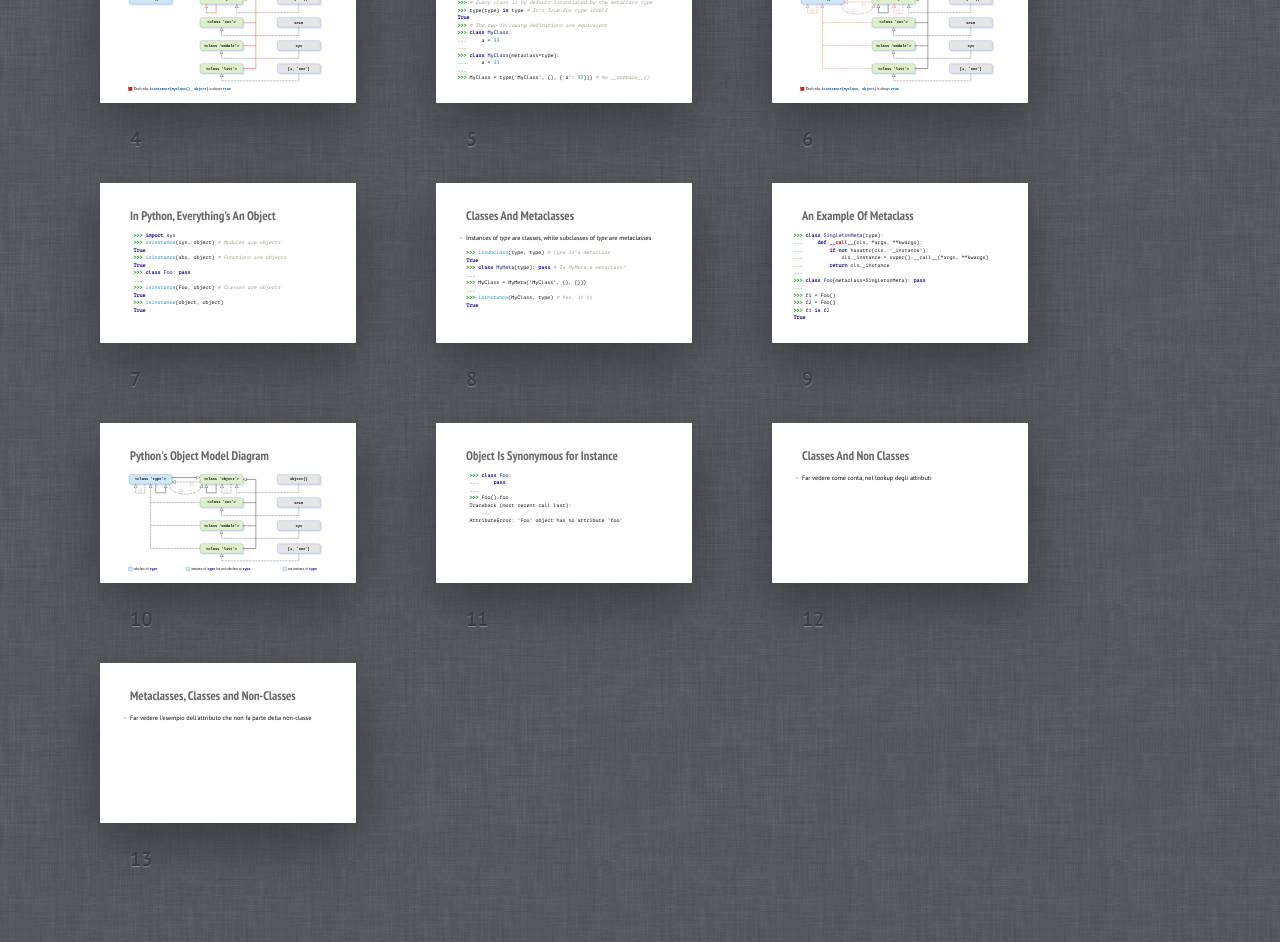
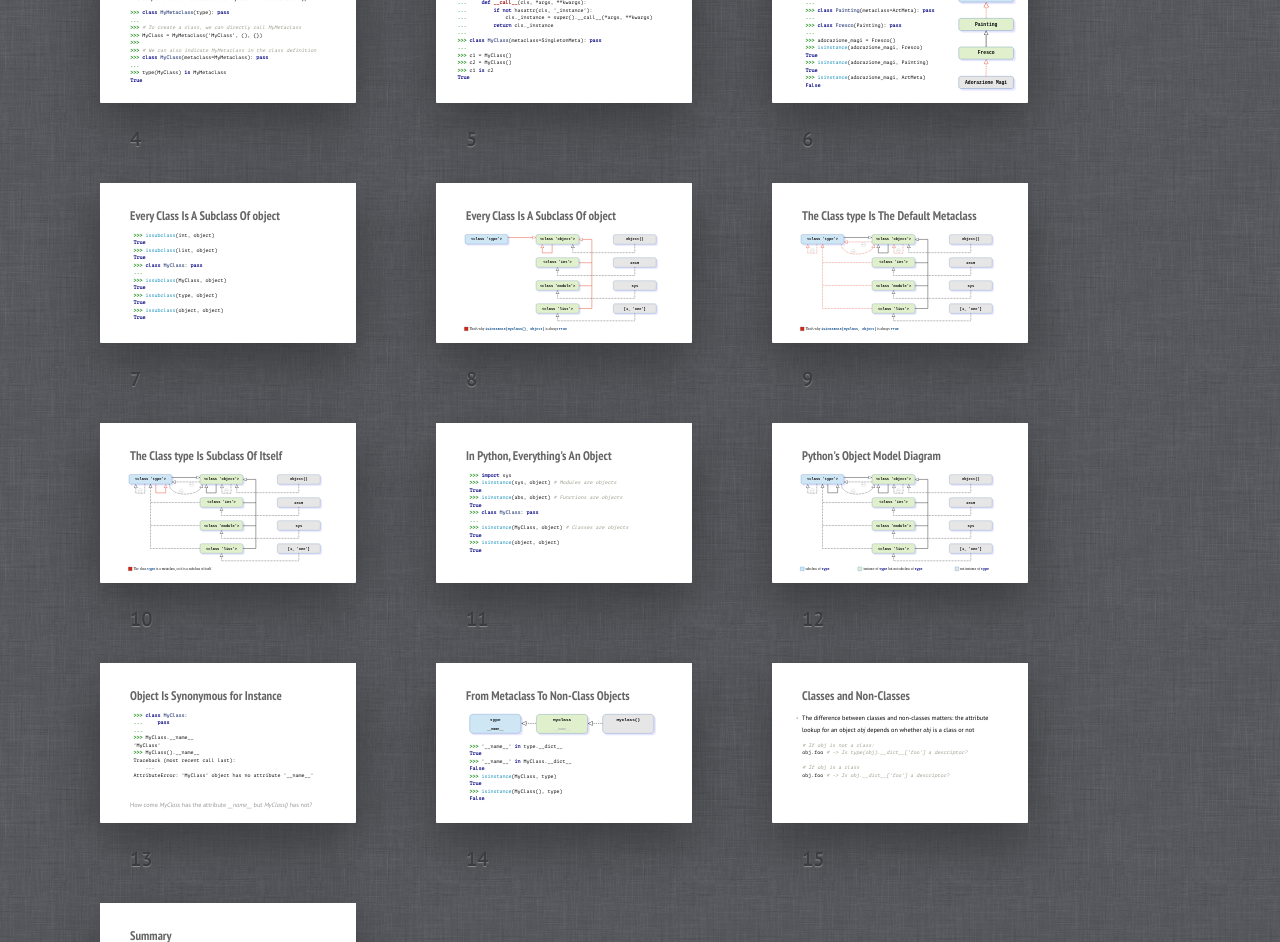
Before and after one commit to marco-buttu/pycon_objmodel, a plain HTML site: page index.html in a window 1280 px wide. Shown: the part 527-1469 px from the top of the page. Drawn offline with Linux system fonts and the light colour scheme.

Commit message:
Added isinstance()

```diff
--- a/index.html
+++ b/index.html
@@ -60,6 +60,110 @@
         Wikipedia</a>, the free encyclopedia</figcaption>
     </div></section>
 
+    <section class="slide" id="Metaclass"><div>
+        <h2>The Class type Is The Base-Metaclass</h2>
+        <ul>
+            <li>A <i>metaclass</i> is an object able to create classes</li>
+            <li>The class <i>type</i> is a metaclass, and it's the default
+            one:</i></li>
+        </ul>
+        <pre>
+        <code class="python">
+        >>> class MyClass: # By default metaclass=type
+        ...     a = 33
+        ...
+        >>> class MyClass(metaclass=type): # Explicit definition
+        ...     a = 33
+        ...
+        >>> MyClass = type('MyClass', (), {'a': 33}) # No __prepare__()
+        </code>
+        </pre>
+        <style>
+            #Metaclass pre {
+                margin-top:-30px;
+                margin-left:35px;
+            }
+        </style>
+    </div></section>
+
+    <section class="slide" id="UserDefinedMetaclasses"><div>
+        <h2>User-Defined Metaclasses</h2>
+        <ul>
+            <li>It is easy to create a metaclass: we can just define a
+            subclass of <i>type</i></li>
+        </ul>
+        <pre>
+        <code class="python">
+        >>> class MyMetaclass(type): pass
+        ...
+        >>> # To create a class, we can directly call MyMetaclass
+        >>> MyClass = MyMetaclass('MyClass', (), {})
+        >>>
+        >>> # We can also indicate MyMetaclass in the class definition
+        >>> class MyClass(metaclass=MyMetaclass): pass
+        ...
+        >>> type(MyClass) is MyMetaclass
+        True
+        </code>
+        </pre>
+        <style>
+            #UserDefinedMetaclasses pre {
+                margin-top:-30px;
+                margin-left:35px;
+            }
+        </style>
+    </div></section>
+
+    <section class="slide"><div>
+        <h2>An Example Of Metaclass</h2>
+        <pre>
+        <code class="python">
+        >>> class SingletonMeta(type):
+        ...     def __call__(cls, *args, **kwargs):
+        ...         if not hasattr(cls, '_instance'):
+        ...             cls._instance = super().__call__(*args, **kwargs)
+        ...         return cls._instance
+        ...
+        >>> class MyClass(metaclass=SingletonMeta): pass
+        ...
+        >>> c1 = MyClass()
+        >>> c2 = MyClass()
+        >>> c1 is c2
+        True
+        </code>
+        </pre>
+    </div></section>
+
+
+    <section class="slide" id="Isinstance"><div>
+        <h2>The built-in isinstance() function</h2>
+        <pre>
+            <code class="python">
+            >>> class ArtMeta(type): pass
+            ...
+            >>> class Painting(metaclass=ArtMeta): pass
+            ...
+            >>> class Fresco(Painting): pass
+            ...
+            >>> adorazione_magi = Fresco()
+            >>> isinstance(adorazione_magi, Fresco)
+            True
+            >>> isinstance(adorazione_magi, Painting)
+            True
+            >>> isinstance(adorazione_magi, ArtMeta)
+            False
+            </code>
+        </pre>
+        <img src="pictures/isinstance.svg" alt="Isinstance function">
+        <style>
+            #Isinstance img {
+                margin-top:-650px;
+                margin-left:550px;
+                width: 15em;
+            }
+        </style>
+    </div></section>
+
     <section class="slide"><div>
         <h2>Every Class Is A Subclass Of object</h2>
         <pre>
@@ -80,7 +184,6 @@
         </pre>
     </div></section>
 
-
     <section class="slide" id="Object-Model-1"><div>
         <h2>Every Class Is A Subclass Of object</h2>
         <img src="pictures/objmodel_1.svg" alt="Object Model Diagram 1">
@@ -93,28 +196,8 @@
         </style>
     </div></section>
 
-    <section class="slide"><div>
-        <h2>The Class type Is The Base-Metaclass</h2>
-        <pre>
-        <code class="python">
-        >>> # A metaclass is an object able to create classes
-        >>> # Every class is by default istantiated by the metaclass type
-        >>> type(type) is type # It's True for type itself
-        True
-        >>> # The two following definitions are equivalent
-        >>> class MyClass:
-        ...     a = 33
-        ...
-        >>> class MyClass(metaclass=type):
-        ...     a = 33
-        ...
-        >>> MyClass = type('MyClass', (), {'a': 33})} # No __prepare__()
-        </code>
-        </pre>
-    </div></section>
-
     <section class="slide" id="Object-Model-2"><div>
-        <h2>The Class type Is The Base-Metaclass</h2>
+        <h2>The Class type Is The Default Metaclass</h2>
         <img src="pictures/objmodel_2.svg" alt="Object Model Diagram 2">
         <style>
             #Object-Model-2 img {
@@ -125,6 +208,19 @@
         </style>
     </div></section>
 
+    <section class="slide" id="Object-Model-3"><div>
+        <h2>The Class type Is Subclass Of Itself</h2>
+        <img src="pictures/objmodel_3.svg" alt="Object Model Diagram 3">
+        <style>
+            #Object-Model-3 img {
+                margin-top:0px;
+                margin-left:-20px;
+                width: 32em;
+            }
+        </style>
+    </div></section>
+
+
     <section class="slide"><div>
         <h2>In Python, Everything's An Object</h2>
         <pre>
@@ -134,59 +230,13 @@
             True
             >>> isinstance(abs, object) # Functions are objects
             True
-            >>> class Foo: pass
+            >>> class MyClass: pass
             ...
-            >>> isinstance(Foo, object) # Classes are objects
+            >>> isinstance(MyClass, object) # Classes are objects
             True
             >>> isinstance(object, object)
             True
             </code>
-        </pre>
-    </div></section>
-
-    <section class="slide" id="Classification"><div>
-        <h2>Classes And Metaclasses</h2>
-        <ul>
-            <li>Instances of <i>type</i> are classes, while
-            subclasses of <i>type</i> are metaclasses</li>
-        </ul>
-        <pre>
-        <code class="python">
-        >>> issubclass(type, type) # type is a metaclass
-        True
-        >>> class MyMeta(type): pass # Is MyMeta a metaclass?
-        ...
-        >>> MyClass = MyMeta('MyClass', (), {})}
-        ...
-        >>> isinstance(MyClass, type) # Yes, it is
-        True
-        </code>
-        </pre>
-        <style>
-            #Classification pre {
-                margin-top:-30px;
-                margin-left:35px;
-            }
-        </style>
-    </div></section>
-
-    <section class="slide"><div>
-        <h2>An Example Of Metaclass</h2>
-        <pre>
-        <code class="python">
-        >>> class SingletonMeta(type):
-        ...     def __call__(cls, *args, **kwargs):
-        ...         if not hasattr(cls, '_instance'):
-        ...             cls._instance = super().__call__(*args, **kwargs)
-        ...         return cls._instance
-        ...
-        >>> class Foo(metaclass=SingletonMeta): pass
-        ...
-        >>> f1 = Foo()
-        >>> f2 = Foo()
-        >>> f1 is f2
-        True
-        </code>
         </pre>
     </div></section>
 
@@ -206,31 +256,84 @@
         <h2>Object Is Synonymous for Instance</h2>
         <pre>
             <code class="python">
-            >>> class Foo:
+            >>> class MyClass:
             ...     pass
             ...
-            >>> Foo().foo
+            >>> MyClass.__name__
+            'MyClass'
+            >>> MyClass().__name__
             Traceback (most recent call last):
                 ...
-            AttributeError: 'Foo' object has no attribute 'foo'
+            AttributeError: 'MyClass' object has no attribute '__name__'
             </code>
         </pre>
+        <p class="note">How come <i>MyClass</i> has the attribute
+        <i>__name__</i> but <i>MyClass()</i> has not?</p>
+    </div></section>
+
+    <section class="slide" id="FromMeta"><div>
+        <h2>From Metaclass To Non-Class Objects</h2>
+        <img src="pictures/from_metaclass.svg" alt="From Metaclass">
+        <pre>
+            <code class="python">
+            >>> '__name__' in type.__dict__
+            True
+            >>> '__name__' in MyClass.__dict__
+            False
+            >>> isinstance(MyClass, type)
+            True
+            >>> isinstance(MyClass(), type)
+            False
+            </code>
+        </pre>
+        <style>
+            #FromMeta img {
+                margin-top:0px;
+                margin-left:-15px;
+                width: 32em;
+            }
+        </style>
+    </div></section>
+
+    <section class="slide" id="Descriptor"><div>
+        <h2>Classes and Non-Classes</h2>
+        <ul>
+            <li>The difference between classes and non-classes matters:
+            the attribute lookup for an object <i>obj</i>
+            depends on whether <i>obj</i> is a class or not
+        </ul>
+        <pre>
+        <code class="python">
+        # If obj is not a class:
+        obj.foo # -> Is type(obj).__dict__['foo'] a descriptor?
+
+        # If obj is a class
+        obj.foo # -> Is obj.__dict__['foo'] a descriptor?
+        </code>
+        </pre>
+        <style>
+            #Descriptor pre {
+                margin-top:-30px;
+                margin-left:35px;
+            }
+        </style>
     </div></section>
 
     <section class="slide"><div>
-        <h2>Classes And Non Classes</h2>
+        <h2>Summary</h2>
         <ul>
-            <li>Far vedere come conta, nel lookup degli attributi</li>
+            <li>In Python, Everything's An Object</li>
+            <li>The metaclasses are objects that create classes</li>
+            <li>Instance is synonymous for object, and classes are instances:
+            it is a nonsense to differentiate between classes and objects</li>
+            <li>The difference between classes and non-classes matters</li>
+            <li>If <i>isinstance(obj, type)</i> is true, then <i>obj</i>
+            is a class</li>
+            <li>If <i>issubclass(obj, type)</i> is true, then <i>obj</i>
+            is a metaclass</li>
         </ul>
     </div></section>
 
-    <section class="slide"><div>
-        <h2>Metaclasses, Classes and Non-Classes</h2>
-        <ul>
-            <li>Far vedere l'esempio dell'attributo che non fa parte
-            della non-classe</li>
-        </ul>
-    </div></section>
 
     <div class="progress"><div></div></div>
     <script src="js/shower.min.js"></script>
```
Also changed, not shown: pictures/from_metaclass.svg (added), pictures/isinstance.svg (added), pictures/objmodel_3.svg (added), 4 other files.
